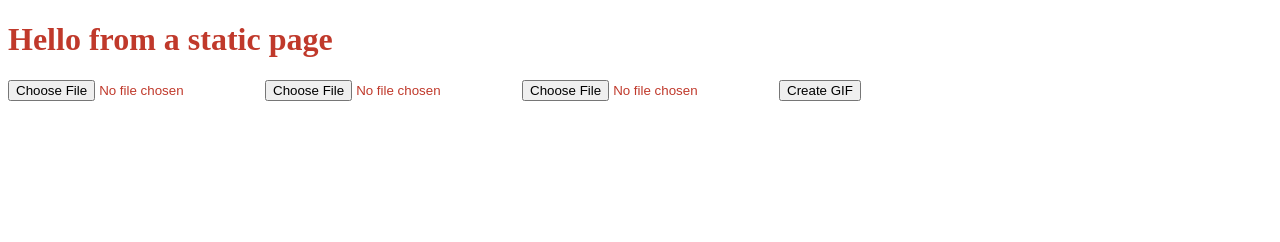
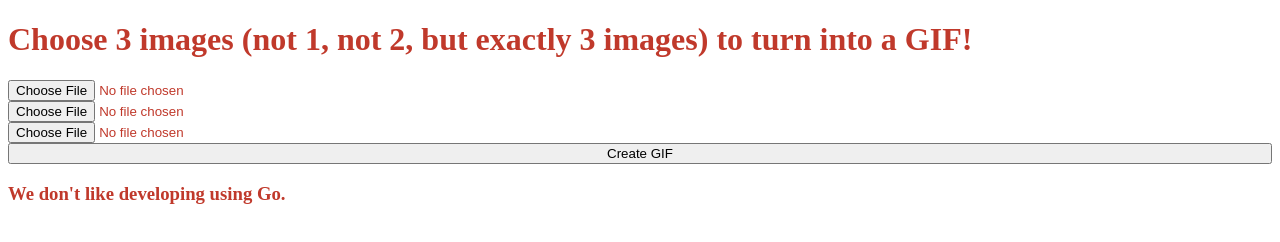
Before and after one commit to dartmouth-cs98/hack-a-thing-1-dynamicduo, a plain HTML site: page src/static/index.html in a window 1280 px wide. Drawn offline with Linux system fonts and the light colour scheme.

Commit message:
changed html and readme

```diff
--- a/src/static/index.html
+++ b/src/static/index.html
@@ -5,11 +5,11 @@
 <html>
 <head>
   <meta charset="utf-8">
-  <title>A static page</title>
+  <title>GIF MAKER</title>
   <link rel="stylesheet" href="/stylesheets/main.css">
 </head>
 <body>
-  <h1>Hello from a static page</h1>
+  <h1>Choose 3 images (not 1, not 2, but exactly 3 images) to turn into a GIF!</h1>
   <form enctype="multipart/form-data" action="/output" method="post">
     <input type="file" name="file1" />
     <input type="file" name="file2" />
@@ -17,5 +17,6 @@
     <input type="hidden" name="token" value="{{.}}"/>
     <input type="submit" value="Create GIF" />
 </form>
+<h3>We don't like developing using Go.</h3>
 </body>
 </html>
--- a/src/static/stylesheets/main.css
+++ b/src/static/stylesheets/main.css
@@ -1 +1,9 @@
-body {color: #c0392b}
+body {
+  color: #c0392b
+}
+
+form {
+  display: flex;
+  justify-content: flex-start;
+  flex-direction: column;
+}
```
Also changed, not shown: 1 other file.
